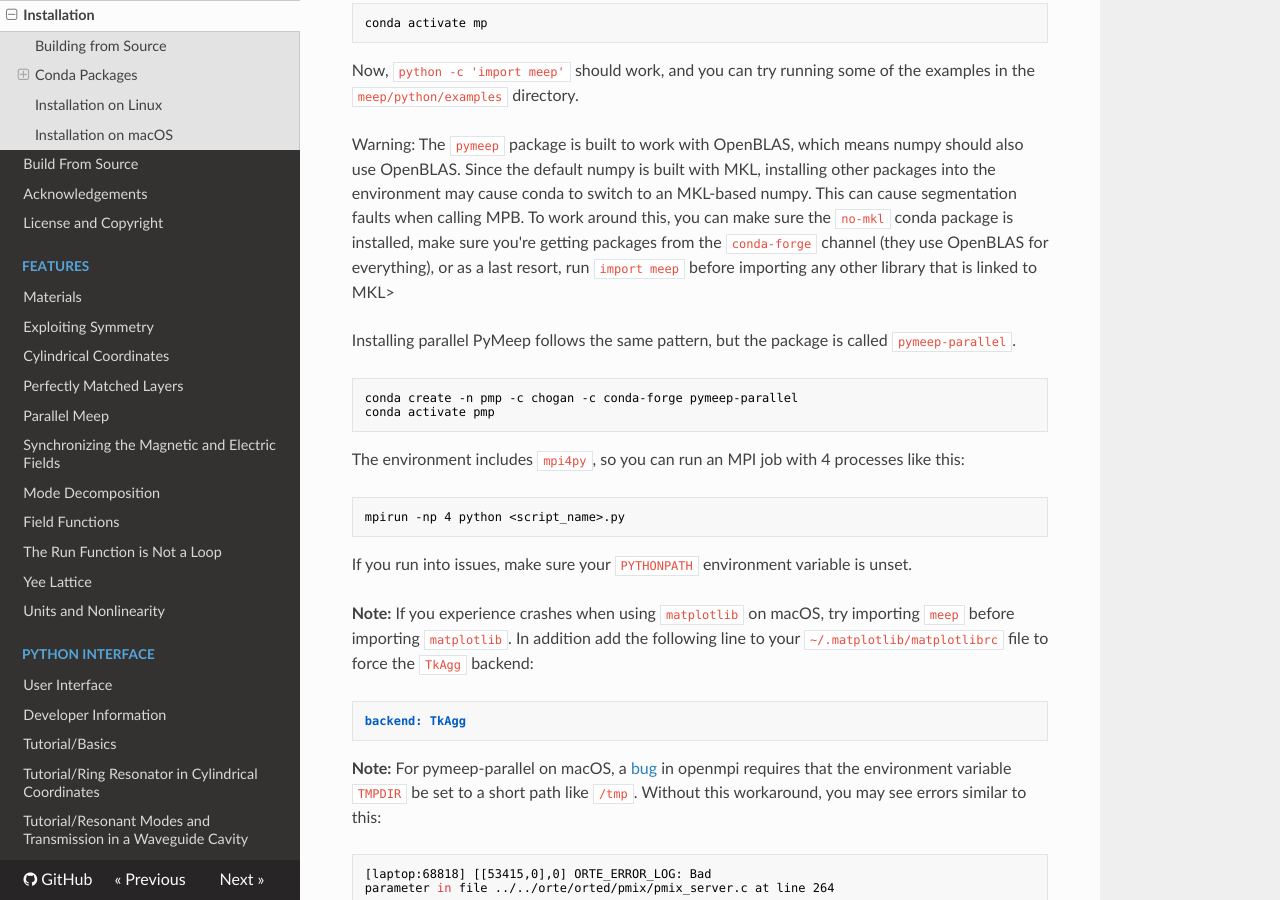
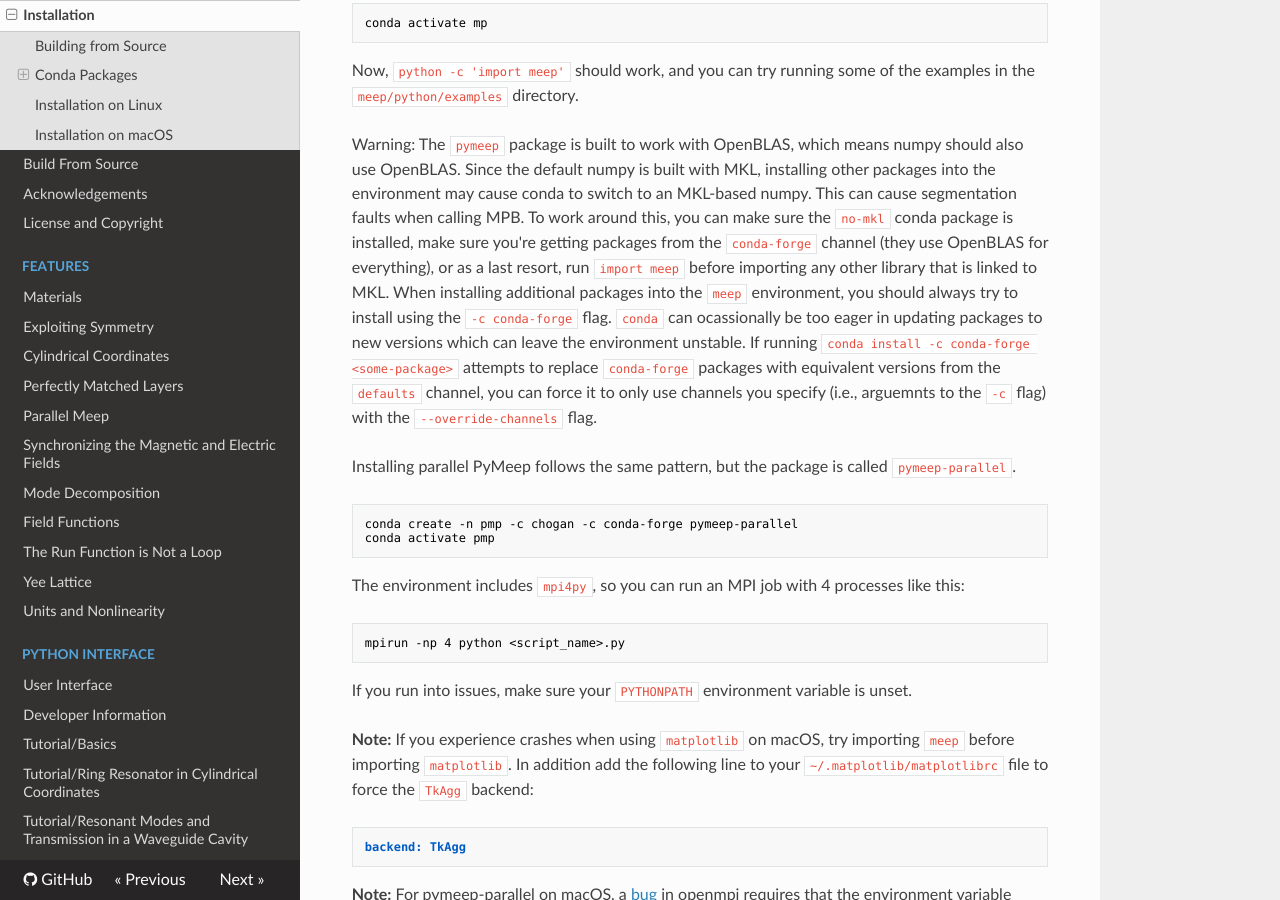
Before and after one commit to NanoComp/meep, an MkDocs documentation site: the page built from doc/docs/Installation.md, in a window 1280 px wide and 900 px high, scrolled down 1551 px. Built offline with MkDocs 1.6.1, drawn with Linux system fonts in a browser that asks for light colours; nearby versions of some CDN libraries; old or Windows-style settings are respelled for this version of MkDocs.

Commit message:
Explain that --override-channels may be necessary when using conda

```diff
--- a/doc/docs/Installation.md
+++ b/doc/docs/Installation.md
@@ -44,7 +44,7 @@ conda activate mp
 
 Now, `python -c 'import meep'` should work, and you can try running some of the examples in the `meep/python/examples` directory.
 
-Warning: The `pymeep` package is built to work with OpenBLAS, which means numpy should also use OpenBLAS. Since the default numpy is built with MKL, installing other packages into the environment may cause conda to switch to an MKL-based numpy. This can cause segmentation faults when calling MPB. To work around this, you can make sure the `no-mkl` conda package is installed, make sure you're getting packages from the `conda-forge` channel (they use OpenBLAS for everything), or as a last resort, run `import meep` before importing any other library that is linked to MKL>
+Warning: The `pymeep` package is built to work with OpenBLAS, which means numpy should also use OpenBLAS. Since the default numpy is built with MKL, installing other packages into the environment may cause conda to switch to an MKL-based numpy. This can cause segmentation faults when calling MPB. To work around this, you can make sure the `no-mkl` conda package is installed, make sure you're getting packages from the `conda-forge` channel (they use OpenBLAS for everything), or as a last resort, run `import meep` before importing any other library that is linked to MKL. When installing additional packages into the `meep` environment, you should always try to install using the `-c conda-forge` flag. `conda` can ocassionally be too eager in updating packages to new versions which can leave the environment unstable. If running `conda install -c conda-forge <some-package>` attempts to replace `conda-forge` packages with equivalent versions from the `defaults` channel, you can force it to only use channels you specify (i.e., arguemnts to the `-c` flag) with the `--override-channels` flag.
 
 Installing parallel PyMeep follows the same pattern, but the package is called `pymeep-parallel`.
 
```
